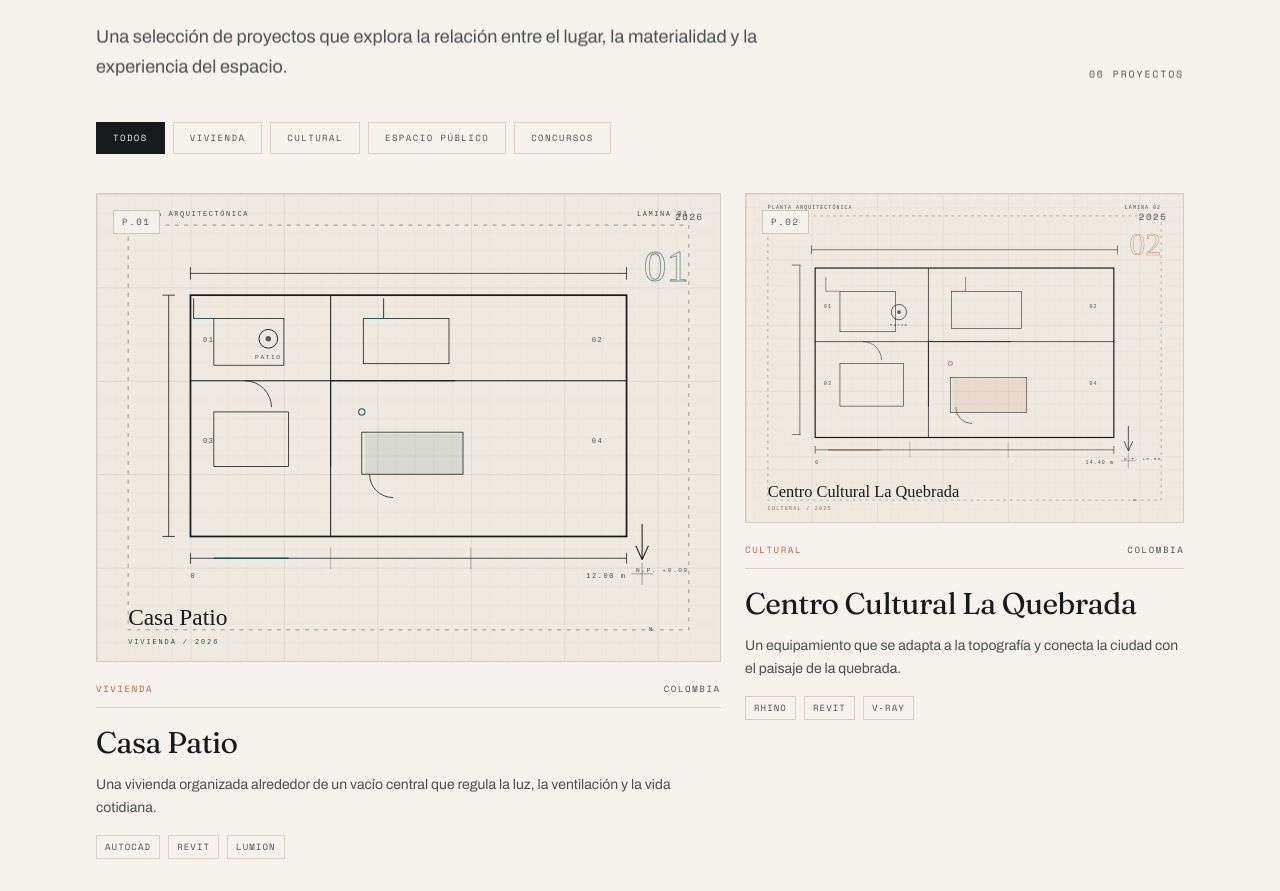
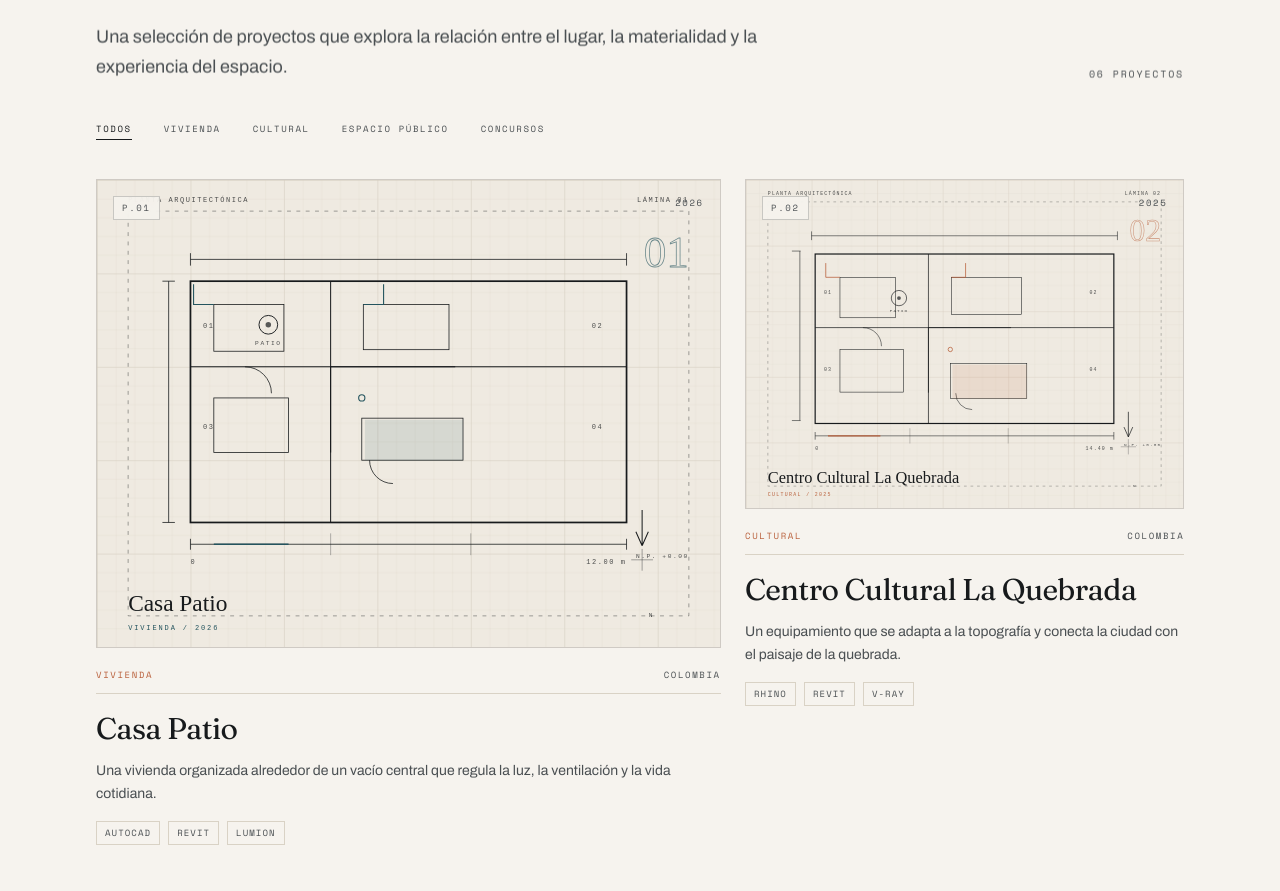
Before and after one commit to samuelVega29/arq-camiloquiroga, a React (Vite) app: page / in a window 1280 px wide. Shown: the part 1060-1951 px from the top of the page. Built offline with nearby package versions, Linux system fonts and the light colour scheme.

Commit message:
Cambiar filtro de proyectos a estilo tabs con línea inferior animada

```diff
--- a/src/components/Projects.jsx
+++ b/src/components/Projects.jsx
@@ -47,26 +47,30 @@ export default function Projects({ onOpenProject }) {
         </Reveal>
 
         <Reveal delay={80}>
-          <div className="mt-10 flex flex-wrap gap-2" role="group" aria-label="Filtrar proyectos por categoría">
+          <nav className="mt-10 flex flex-wrap items-center gap-x-8 gap-y-3" role="tablist" aria-label="Filtrar proyectos por categoría">
             {categories.map((category) => {
               const isActive = filter === category
               return (
                 <button
                   key={category}
                   type="button"
+                  role="tab"
+                  aria-selected={isActive}
                   onClick={() => setFilter(category)}
-                  aria-pressed={isActive}
-                  className={`border px-4 py-2 font-mono text-[9px] uppercase tracking-[0.16em] transition-colors ${
-                    isActive
-                      ? 'border-ink bg-ink text-paper'
-                      : 'border-line bg-transparent text-ink-soft hover:border-ink hover:text-ink'
+                  className={`group relative pb-1 font-mono text-[9px] uppercase tracking-[0.18em] transition-colors ${
+                    isActive ? 'text-ink' : 'text-ink-soft hover:text-ink'
                   }`}
                 >
                   {category}
+                  <span
+                    className={`absolute left-0 bottom-0 h-px w-full bg-ink transition-transform duration-300 ease-out origin-left ${
+                      isActive ? 'scale-x-100' : 'scale-x-0 group-hover:scale-x-100'
+                    }`}
+                  />
                 </button>
               )
             })}
-          </div>
+          </nav>
         </Reveal>
 
         <div className="mt-10 grid grid-cols-1 gap-x-6 gap-y-12 md:grid-cols-2 lg:grid-cols-12">
```
